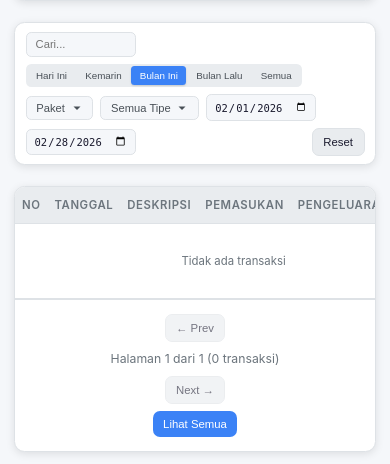
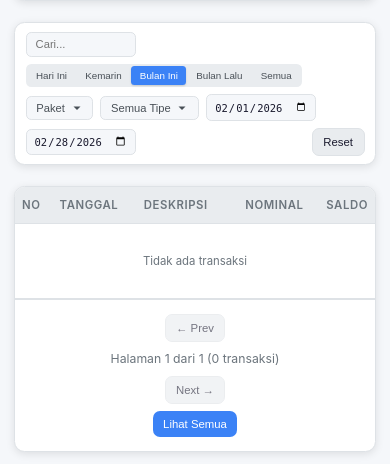
Before and after one commit to baiiput/uob-report, a PHP site: page / in a window 390 px wide. Shown: the part 321-785 px from the top of the page. Run offline with PHP 8.4, Linux system fonts and the light colour scheme; data comes from the database, SQL or seed files in the repository; data that the repository does not hold is empty.

Commit message:
feat: merge pemasukan/pengeluaran into single Nominal column on mobile
- Desktop: shows separate Pemasukan and Pengeluaran columns as before
- Mobile (≤768px): hides both columns, shows combined "Nominal" column
- Income displayed with ↑ icon in green
- Expense displayed with ↓ icon in red
- Saves horizontal space on mobile devices

https://claude.ai/code/session_01VeZduvLmGdtQGkt1SJM1KC

```diff
--- a/assets/css/style.css
+++ b/assets/css/style.css
@@ -914,6 +914,16 @@ button, a, input, select, textarea {
     color: var(--danger);
 }
 
+/* Mobile combined nominal column */
+.col-nominal {
+    display: none;
+}
+
+.nominal-icon {
+    font-weight: 700;
+    margin-right: 0.25rem;
+}
+
 /* Action buttons in table */
 .action-buttons {
     display: flex;
@@ -1556,6 +1566,17 @@ form {
         font-size: 0.8125rem;
     }
 
+    /* Mobile: merge pemasukan/pengeluaran into single Nominal column */
+    .col-pemasukan,
+    .col-pengeluaran {
+        display: none !important;
+    }
+
+    .col-nominal {
+        display: table-cell !important;
+        white-space: nowrap;
+    }
+
     .form-row {
         grid-template-columns: 1fr;
     }
--- a/assets/js/app.js
+++ b/assets/js/app.js
@@ -1099,11 +1099,16 @@ function renderTransactions() {
             <td>${startNo + index}</td>
             <td>${formatDate(trans.tanggal)}</td>
             <td class="description-cell">${formatDescriptionDisplay(trans.deskripsi)}</td>
-            <td class="text-right ${trans.pemasukan > 0 ? 'amount-income' : ''}">
+            <td class="text-right col-pemasukan ${trans.pemasukan > 0 ? 'amount-income' : ''}">
                 ${trans.pemasukan > 0 ? formatRupiah(trans.pemasukan) : '-'}
             </td>
-            <td class="text-right ${trans.pengeluaran > 0 ? 'amount-expense' : ''}">
+            <td class="text-right col-pengeluaran ${trans.pengeluaran > 0 ? 'amount-expense' : ''}">
                 ${trans.pengeluaran > 0 ? formatRupiah(trans.pengeluaran) : '-'}
+            </td>
+            <td class="text-right col-nominal ${trans.pemasukan > 0 ? 'amount-income' : 'amount-expense'}">
+                ${trans.pemasukan > 0
+                    ? '<span class="nominal-icon">↑</span>' + formatRupiah(trans.pemasukan)
+                    : '<span class="nominal-icon">↓</span>' + formatRupiah(trans.pengeluaran)}
             </td>
             <td class="text-right amount-balance ${trans.saldo < 0 ? 'amount-negative' : ''}">
                 ${formatRupiah(trans.saldo)}
--- a/index.php
+++ b/index.php
@@ -190,8 +190,9 @@
                                 <th>No</th>
                                 <th>Tanggal</th>
                                 <th>Deskripsi</th>
-                                <th class="text-right">Pemasukan</th>
-                                <th class="text-right">Pengeluaran</th>
+                                <th class="text-right col-pemasukan">Pemasukan</th>
+                                <th class="text-right col-pengeluaran">Pengeluaran</th>
+                                <th class="text-right col-nominal">Nominal</th>
                                 <th class="text-right">Saldo</th>
                                 <th id="actionHeader">Aksi</th>
                             </tr>
```
